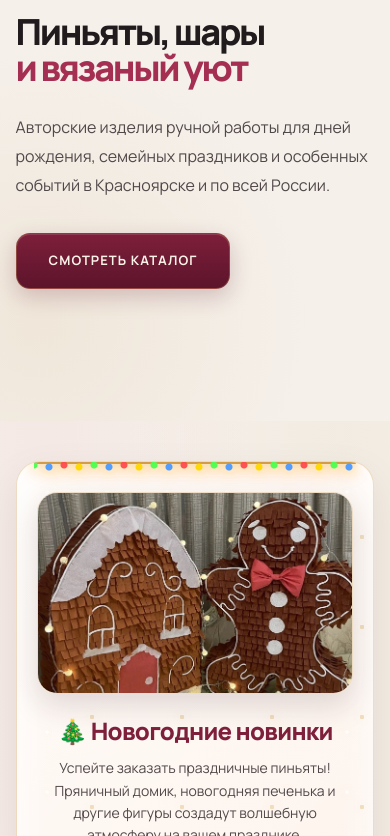
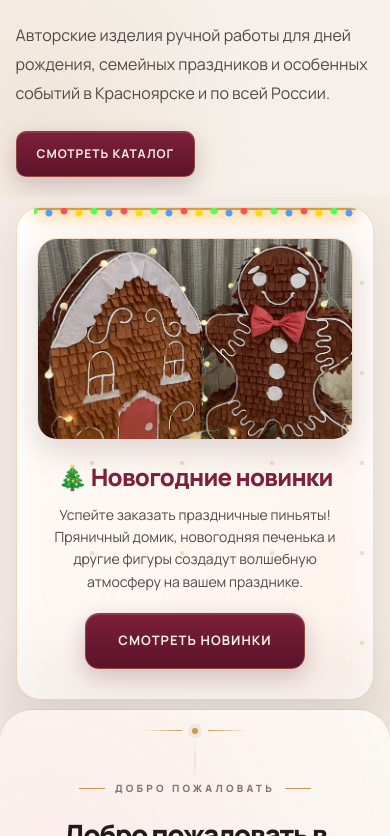
Before and after one commit to dvorysony/pinyatasmyata, a website: page index.html in a window 390 px wide. Shown: the part 648-1484 px from the top of the page. Drawn offline with Linux system fonts and the light colour scheme; no server answers.

Commit message:
Update index.html

```diff
--- a/index.html
+++ b/index.html
@@ -338,7 +338,33 @@
     display: block;
 }
 
+/* ===== МОБИЛЬНЫЕ ПРАВКИ (Уменьшаем отступы и размеры) ===== */
 @media (max-width: 900px) {
+    /* 1. Уменьшаем отступы главного экрана */
+    .hero-section {
+        padding: 20px 0 20px !important;
+    }
+    .hero-section .container {
+        gap: 15px !important;
+    }
+
+    /* 2. Уменьшаем фото 3D-пиньят */
+    .hero-new-img {
+        max-height: 200px !important;
+    }
+
+    /* 3. Уменьшаем кнопку "Смотреть каталог" */
+    .hero-text-block .btn {
+        padding: 12px 20px !important;
+        font-size: 12px !important;
+        border-radius: 10px !important;
+    }
+
+    /* 4. Уменьшаем отступ перед Новогодним блоком */
+    .ny-section-wrapper {
+        padding: 10px 0 10px !important;
+    }
+
     .ny-promo-block {
         padding: 30px 20px;
         border-radius: 24px;
@@ -428,7 +454,7 @@
         <div class="hero-text-block">
             <div class="hero-tagline" style="display:inline-flex;align-items:center;gap:10px;padding:8px 15px;background:rgba(255,255,255,.56);border:1px solid rgba(166,141,130,.22);border-radius:999px;font-size:10px;font-weight:700;color:var(--mute);letter-spacing:.18em;text-transform:uppercase;margin-bottom:28px">Красноярск · ручная работа</div>
             <h1 style="font-size:clamp(48px,6.3vw,82px);line-height:.98;margin:0 0 28px;font-weight:800;letter-spacing:-.065em;max-width:700px">Пиньяты, шары<br><span style="color:var(--brand)">и вязаный уют</span></h1>
-            <p style="font-size:16px;line-height:1.8;color:var(--ink-soft);max-width:540px;margin:0 0 34px">Авторские изделия ручной работы для дней рождения, семейных праздников и особенных событий в Красноярске и по всей России.</p>
+            <p style="font-size:16px;line-height:1.8;color:var(--ink-soft);max-width:540px;margin:0 0 24px">Авторские изделия ручной работы для дней рождения, семейных праздников и особенных событий в Красноярске и по всей России.</p>
             <div style="display:flex;flex-wrap:wrap;gap:12px">
                 <a class="btn btn-primary" href="catalog.html">Смотреть каталог</a>
             </div>
@@ -447,7 +473,7 @@
 </section>
 
 <!-- НОВОГОДНЯЯ СЕКЦИЯ С ГИРЛЯНДОЙ -->
-<section style="padding: 40px 0 20px; position: relative; z-index: 2;">
+<section class="ny-section-wrapper" style="padding: 40px 0 20px; position: relative; z-index: 2;">
     <div class="container">
         <div class="ny-promo-block reveal">
             <!-- Гирлянда -->
```
